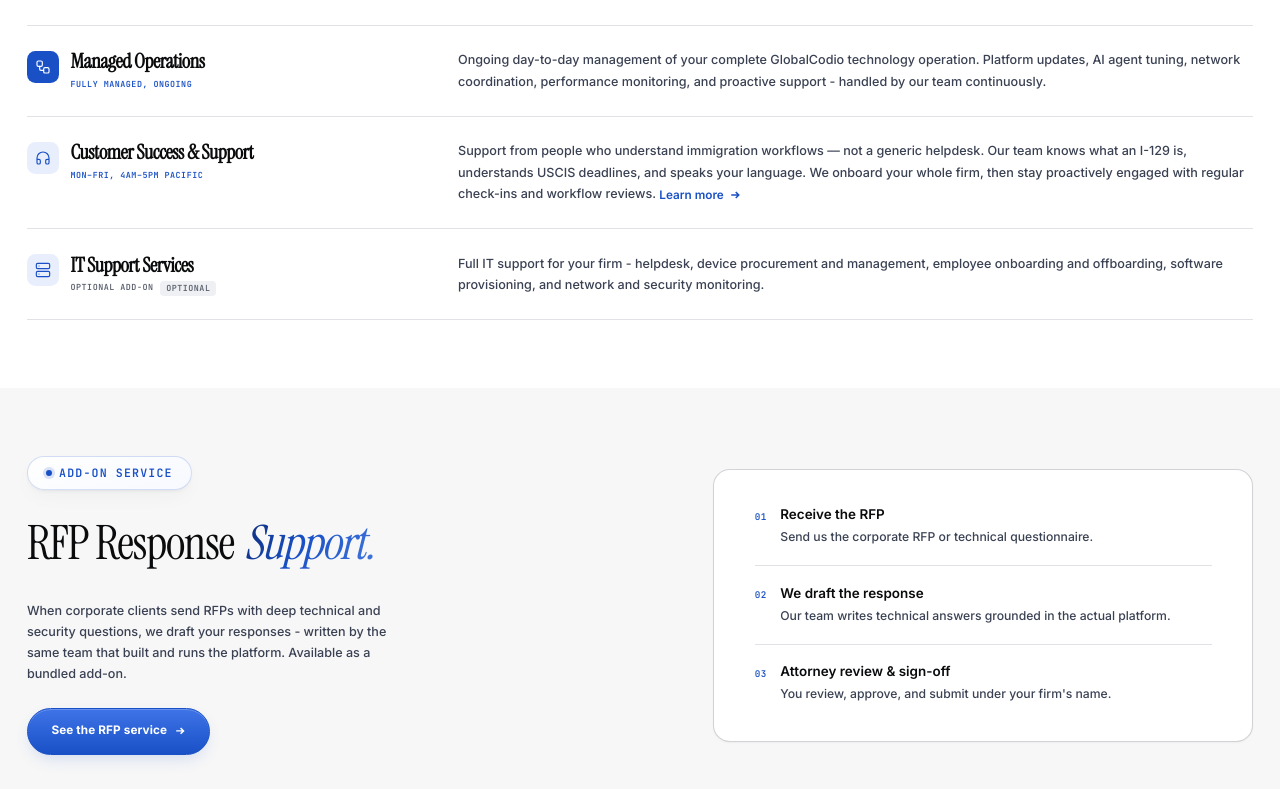
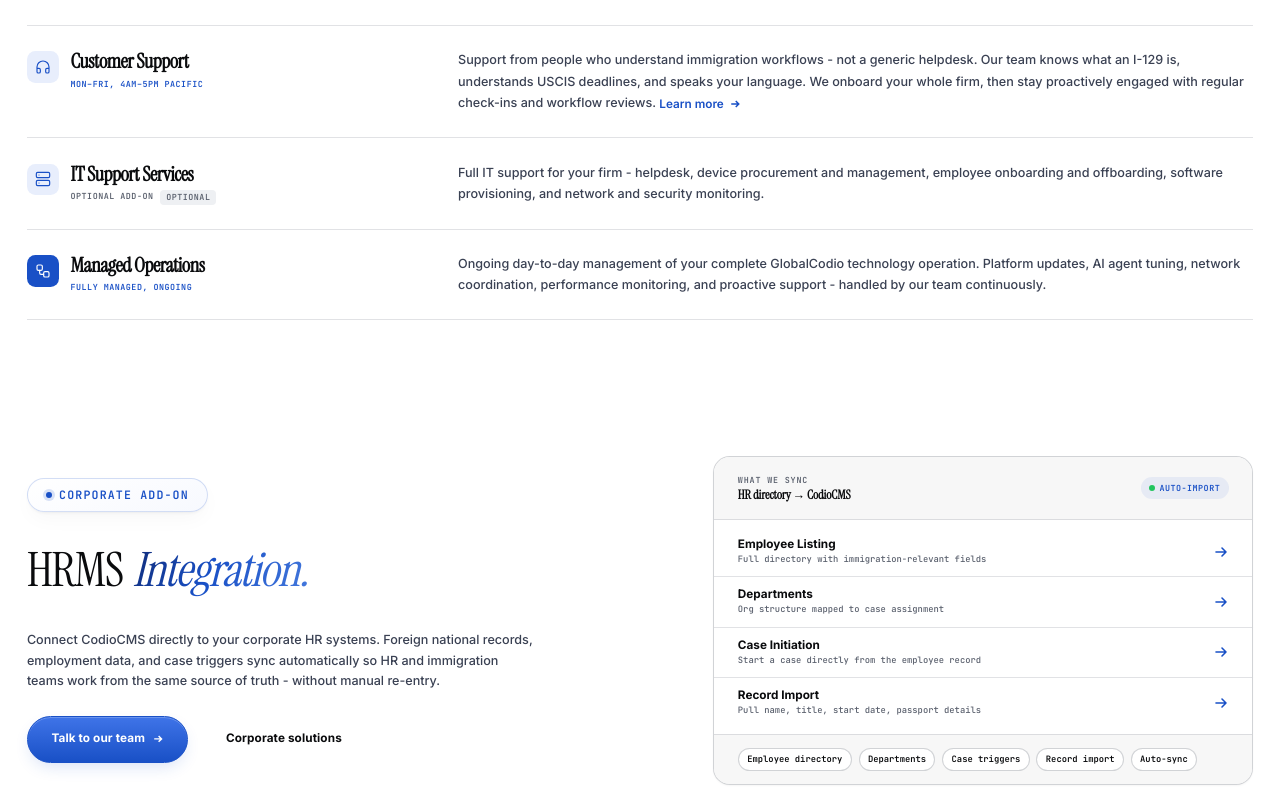
Before and after one commit to Pj-Vineeth-Kumar/landing-trails, a Next.js app: page /it-services in a window 1280 px wide. Shown: the part 1071-1860 px from the top of the page. Built offline with nearby package versions, Linux system fonts and the light colour scheme.

Commit message:
refactor: update terminology from "Customer Success & Support" to "Customer Support" across multiple files for consistency

```diff
--- a/app/customer-support/page.jsx
+++ b/app/customer-support/page.jsx
@@ -1,10 +1,10 @@
 export const metadata = {
-  title: 'Customer Success & Support - GlobalCodio',
+  title: 'Customer Support - GlobalCodio',
   description: 'Immigration-literate support from people who understand H-1Bs, I-140s, and USCIS deadlines. Whole-team onboarding, proactive customer success, and a dedicated CSM for larger accounts. Mon–Fri, 4am–5pm Pacific.',
   keywords: ['immigration software support', 'immigration case management support', 'GlobalCodio customer success', 'immigration tech onboarding', 'immigration platform support'],
   openGraph: {
-    title: 'Customer Success & Support | GlobalCodio',
-    description: 'Support from people who actually know immigration. Whole-team onboarding, proactive check-ins, and domain-expert staff — not a generic helpdesk.',
+    title: 'Customer Support | GlobalCodio',
+    description: 'Support from people who actually know immigration. Whole-team onboarding, proactive check-ins, and domain-expert staff - not a generic helpdesk.',
   },
 };
 import CustomerSupport from '../../src/views/CustomerSupport';
--- a/src/views/CustomerSupport.jsx
+++ b/src/views/CustomerSupport.jsx
@@ -106,7 +106,7 @@
   return (
     <>
       <PageHero
-        eyebrow="Customer Success & Support"
+        eyebrow="Customer Support"
         lead="Support from people who"
         emphasis="know immigration."
         sub="Most software vendors hand you a help center article. GlobalCodio gives you a team that understands immigration workflows, speaks your language, and stays with you from onboarding through every case milestone."
--- a/src/views/Platform.jsx
+++ b/src/views/Platform.jsx
@@ -369,7 +369,7 @@
 
         <CMSBento />
 
-        {/* Passport Vault callout — hidden for now
+        {/* Passport Vault callout - hidden for now
         <div className="cms-passport-vault reveal d1">
           <div>
             <div className="mono cms-passport-vault-label">IMMIGRATION PASSPORT VAULT</div>
@@ -540,7 +540,7 @@
               ))}
             </div>
             <p className="forms-foot-lead">
-              🇺🇸 🇨🇦 🇳🇱 🇮🇳 Four countries live — USCIS, IRCC, IND & MEA editions synced in CodioCMS.
+              🇺🇸 🇨🇦 🇳🇱 🇮🇳 Four countries live - USCIS, IRCC, IND & MEA editions synced in CodioCMS.
               <br />
               New countries on demand. Prefilled from case data, online or PDF.
             </p>
--- a/src/views/Services.jsx
+++ b/src/views/Services.jsx
@@ -1,7 +1,7 @@
 'use client';
 import React from 'react';
 
-import { PageHero, Section, SectionEyebrow, CtaBand, SmartLink } from '../../components/ui/PageKit';
+import { PageHero, Section, SectionEyebrow, CtaBand, SmartLink, SplitHeading } from '../../components/ui/PageKit';
 import { GitMerge, Settings, FileSearch, Server, Workflow, FileCheck, ScanSearch, HeadphonesIcon } from 'lucide-react';
 
 const SERVICE_LAYERS = [
@@ -35,28 +35,28 @@
     stat: 'Survives staff turnover',
   },
   {
-    Icon: Workflow,
+    Icon: HeadphonesIcon,
     n: '05',
-    h: 'Managed Operations',
-    b: 'Ongoing day-to-day management of your complete GlobalCodio technology operation. Platform updates, AI agent tuning, network coordination, performance monitoring, and proactive support - handled by our team continuously.',
-    stat: 'Fully managed, ongoing',
-    featured: true,
-  },
-  {
-    Icon: HeadphonesIcon,
-    n: '06',
-    h: 'Customer Success & Support',
-    b: 'Support from people who understand immigration workflows — not a generic helpdesk. Our team knows what an I-129 is, understands USCIS deadlines, and speaks your language. We onboard your whole firm, then stay proactively engaged with regular check-ins and workflow reviews.',
+    h: 'Customer Support',
+    b: 'Support from people who understand immigration workflows - not a generic helpdesk. Our team knows what an I-129 is, understands USCIS deadlines, and speaks your language. We onboard your whole firm, then stay proactively engaged with regular check-ins and workflow reviews.',
     stat: 'Mon–Fri, 4am–5pm Pacific',
     links: [{ href: '/customer-support', label: 'Learn more' }],
   },
   {
     Icon: Server,
-    n: '07',
+    n: '06',
     h: 'IT Support Services',
     b: 'Full IT support for your firm - helpdesk, device procurement and management, employee onboarding and offboarding, software provisioning, and network and security monitoring.',
     stat: 'Optional add-on',
     optional: true,
+  },
+  {
+    Icon: Workflow,
+    n: '07',
+    h: 'Managed Operations',
+    b: 'Ongoing day-to-day management of your complete GlobalCodio technology operation. Platform updates, AI agent tuning, network coordination, performance monitoring, and proactive support - handled by our team continuously.',
+    stat: 'Fully managed, ongoing',
+    featured: true,
   },
   {
     Icon: FileCheck,
@@ -74,7 +74,7 @@
         eyebrow="GlobalCodio Services"
         lead="Your Complete"
         emphasis="Tech Partner."
-        sub="GlobalCodio Services is the team behind your technology operation - migration, configuration, IT support, security, RFP response, and ongoing managed operations. One partner. Everything handled."
+        sub="GlobalCodio Services is the team behind your technology operation - migration, configuration, HRMS integration, IT support, security, RFP response, and ongoing managed operations. One partner. Everything handled."
         primary={{ href: '/contact', label: 'Book a free tech audit' }}
         secondary={{ href: '/rfp-response', label: 'See the RFP service' }}
       />
@@ -82,7 +82,7 @@
       <Section
         id="service-layers"
         eyebrow="What We Handle"
-        lead="Eight layers."
+        lead="Nine layers."
         emphasis="One partner."
         headInline
         headAlign="center"
@@ -149,6 +149,121 @@
         </div>
       </Section>
 
+      {/* HRMS Integration - standalone section */}
+      <Section id="hrms-integration">
+        <div style={{
+          display: 'grid',
+          gridTemplateColumns: 'minmax(0,1fr) minmax(0,1.32fr)',
+          gap: 'var(--space-4xl)',
+          alignItems: 'center',
+        }} className="hrms-split reveal">
+
+          {/* Left - copy */}
+          <div>
+            <SectionEyebrow>Corporate Add-on</SectionEyebrow>
+            <SplitHeading lead="HRMS" emphasis="Integration." inline style={{ marginTop: 'var(--space-md)' }} />
+            <p style={{ fontSize: 'var(--text-body)', color: 'var(--ink-3)', lineHeight: 1.65, marginTop: 'var(--space-lg)', maxWidth: '66ch' }}>
+              Connect CodioCMS directly to your corporate HR systems. Foreign national records, employment data, and case triggers sync automatically so HR and immigration teams work from the same source of truth - without manual re-entry.
+            </p>
+            <div style={{ marginTop: 'var(--space-xl)', display: 'flex', gap: 'var(--space-sm)', flexWrap: 'wrap' }}>
+              <SmartLink href="/contact" className="btn btn-primary">
+                Talk to our team
+                <svg viewBox="0 0 16 16" fill="none" stroke="currentColor" strokeWidth="2" aria-hidden="true"><path d="M3 8h10M9 4l4 4-4 4" /></svg>
+              </SmartLink>
+              <SmartLink href="/corporate" className="btn btn-glass">
+                Corporate solutions
+              </SmartLink>
+            </div>
+          </div>
+
+          {/* Right - feature card */}
+          <div style={{
+            width: '80%',
+            maxWidth: '80%',
+            justifySelf: 'end',
+            background: '#fff',
+            border: '1.5px solid var(--line-2)',
+            borderRadius: 'calc(20px * var(--ui-scale))',
+            overflow: 'hidden',
+            boxShadow: '0 1px 2px rgba(11,19,36,.04)',
+          }} className="reveal d1">
+
+            {/* Card header */}
+            <div style={{
+              padding: 'calc(20px * var(--ui-scale)) calc(28px * var(--ui-scale))',
+              borderBottom: '1px solid var(--line)',
+              background: 'var(--surface-2)',
+              display: 'flex',
+              alignItems: 'center',
+              justifyContent: 'space-between',
+              gap: 'var(--space-md)',
+            }}>
+              <div>
+                <div className="mono" style={{ fontSize: 'calc(10px * var(--ui-scale))', letterSpacing: '.1em', color: 'var(--muted)', fontWeight: 600, marginBottom: 'calc(3px * var(--ui-scale))' }}>
+                  WHAT WE SYNC
+                </div>
+                <div className="display" style={{ fontSize: 'calc(15px * var(--ui-scale))', fontWeight: 700, color: 'var(--ink)', letterSpacing: '-0.01em' }}>
+                  HR directory → CodioCMS
+                </div>
+              </div>
+              <span style={{
+                display: 'flex', alignItems: 'center', gap: 'calc(5px * var(--ui-scale))',
+                padding: 'calc(5px * var(--ui-scale)) calc(10px * var(--ui-scale))',
+                background: 'rgba(25,80,198,.08)', borderRadius: 999,
+                fontSize: 'calc(10px * var(--ui-scale))', fontWeight: 700,
+                color: 'var(--blue)', fontFamily: 'var(--mono)', letterSpacing: '.06em',
+              }}>
+                <span style={{ width: 6, height: 6, borderRadius: '50%', background: '#22c55e', flexShrink: 0 }} />
+                AUTO-IMPORT
+              </span>
+            </div>
+
+            {/* Capability rows */}
+            <div style={{ padding: 'calc(8px * var(--ui-scale)) 0' }}>
+              {[
+                { name: 'Employee Listing', detail: 'Full directory with immigration-relevant fields' },
+                { name: 'Departments', detail: 'Org structure mapped to case assignment' },
+                { name: 'Case Initiation', detail: 'Start a case directly from the employee record' },
+                { name: 'Record Import', detail: 'Pull name, title, start date, passport details' },
+              ].map((cap, i, arr) => (
+                <div key={cap.name} style={{
+                  display: 'flex',
+                  alignItems: 'center',
+                  justifyContent: 'space-between',
+                  gap: 'var(--space-md)',
+                  padding: 'calc(12px * var(--ui-scale)) calc(28px * var(--ui-scale))',
+                  borderBottom: i < arr.length - 1 ? '1px solid var(--line)' : 'none',
+                }}>
+                  <div>
+                    <div style={{ fontSize: 'calc(14px * var(--ui-scale))', fontWeight: 650, color: 'var(--ink)', lineHeight: 1.2 }}>{cap.name}</div>
+                    <div className="mono" style={{ fontSize: 'calc(10.5px * var(--ui-scale))', color: 'var(--muted)', marginTop: 'calc(2px * var(--ui-scale))' }}>{cap.detail}</div>
+                  </div>
+                  <svg width="16" height="16" viewBox="0 0 16 16" fill="none" aria-hidden="true">
+                    <path d="M3 8h10M9 4l4 4-4 4" stroke="var(--blue)" strokeWidth="1.6" strokeLinecap="round" strokeLinejoin="round" />
+                  </svg>
+                </div>
+              ))}
+            </div>
+
+            {/* Card footer - what syncs */}
+            <div style={{
+              padding: 'calc(16px * var(--ui-scale)) calc(28px * var(--ui-scale))',
+              borderTop: '1px solid var(--line)',
+              background: 'var(--surface-2)',
+              display: 'flex',
+              flexWrap: 'wrap',
+              gap: 'calc(8px * var(--ui-scale))',
+            }}>
+              {['Employee directory', 'Departments', 'Case triggers', 'Record import', 'Auto-sync'].map(tag => (
+                <span key={tag} className="pill" style={{ fontSize: 'calc(10.5px * var(--ui-scale))', padding: 'calc(4px * var(--ui-scale)) calc(10px * var(--ui-scale))' }}>
+                  {tag}
+                </span>
+              ))}
+            </div>
+          </div>
+        </div>
+      </Section>
+
       {/* RFP Response - standalone callout */}
       <Section id="rfp-response" tone="sec-surface">
         <div className="rfp-response-split reveal">
@@ -157,7 +272,7 @@
             <h2 className="display type-display-lg" style={{ whiteSpace: 'nowrap' }}>
               <span style={{ color: 'var(--ink)' }}>RFP Response </span><em className="text-grad-blue" style={{ fontStyle: 'italic' }}>Support.</em>
             </h2>
-            <p style={{ fontSize: 'var(--text-body)', color: 'var(--ink-3)', lineHeight: 1.65, marginTop: 'var(--space-lg)', maxWidth: '48ch' }}>
+            <p style={{ fontSize: 'var(--text-body)', color: 'var(--ink-3)', lineHeight: 1.65, marginTop: 'var(--space-lg)', maxWidth: '72ch' }}>
               When corporate clients send RFPs with deep technical and security questions, we draft your responses - written by the same team that built and runs the platform. Available as a bundled add-on.
             </p>
             <div style={{ marginTop: 'var(--space-xl)', display: 'flex', gap: 'var(--space-sm)' }}>
```
Also changed, not shown: components/layout/SiteShell.jsx (+4 -4 lines), src/components/Hero.jsx (+8 -8 lines), lib/navigation.js, src/styles/global.css.
